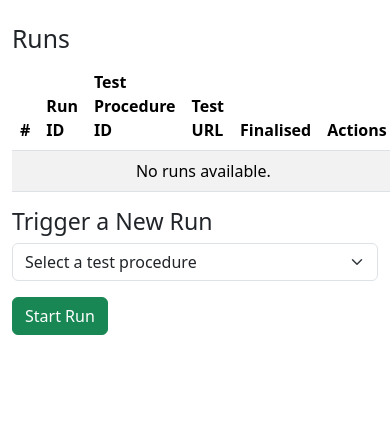
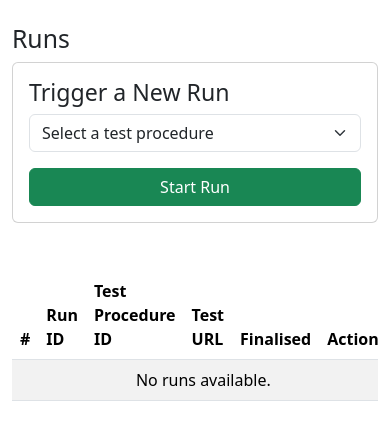
Before and after one commit to bsgip/cactus-ui, a Flask app: template src/cactus_ui/templates/runs.html in a window 390 px wide. Shown: the part 111-551 px from the top of the page. Run offline with Flask 3, Linux system fonts and the light colour scheme; the template is opened without the code that fills it, so the values that code supplies are empty.

Commit message:
make trigger card and shift to top, responsive table

```diff
--- a/src/cactus_ui/templates/runs.html
+++ b/src/cactus_ui/templates/runs.html
@@ -10,8 +10,30 @@
 {% endif %}
 
 <div class="row">
+     <!-- Section for triggering a new run -->
+     <div class="col-12 col-md-4 order-1 order-md-2 mb-4">
+        <div class="card">
+            <div class="card-body">
+                <h3 class="card-title">Trigger a New Run</h3>
+                <form method="POST" id="submit-run-form">
+                    <input type="hidden" name="action" value="trigger">
+                    <div class="mb-3">
+                        <select name="test_procedure_id" id="testProcedure" class="form-select" required>
+                            <option value="" disabled selected>Select a test procedure</option>
+                            {% for procedure in procedures %}
+                            <option value="{{ procedure.test_procedure_id }}">{{ procedure.description }}</option>
+                            {% endfor %}
+                        </select>
+                    </div>
+                    <button id="submit-run-btn" type="submit" class="btn btn-success w-100 w-md-auto">Start Run</button>
+                </form>
+            </div>
+        </div>
+    </div>
+
     <!-- Table displaying runs -->
-    <div class="col-md-8">
+    <div class="col-12 col-md-8 order-2 order-md-1 mt-4 mt-md-0">
+        <div class="table-responsive">
             <table class="table table-striped">
                 <thead>
                     <tr>
@@ -66,25 +88,8 @@
                 {% endif %}
             </div>
         </div>
-
-    <!-- Section for triggering a new run -->
-    <div class="col-md-4">
-        <h3>Trigger a New Run</h3>
-        <form method="POST" id="submit-run-form">
-            <input type="hidden" name="action" value="trigger">
-            <div class="mb-3">
-                <select name="test_procedure_id" id="testProcedure" class="form-select" required>
-                    <option value="" disabled selected>Select a test procedure</option>
-                    {% for procedure in procedures %}
-                    <option value="{{ procedure.test_procedure_id }}">{{ procedure.description }}</option>
-                    {% endfor %}
-                </select>
-            </div>
-            <button id="submit-run-btn" type="submit" class="btn btn-success">Start Run</button>
-        </form>
     </div>
 </div>
-
 <script>
     function submit_run() {
         var form = document.getElementById('submit-run-form')
```
Lines whose indentation alone changed are shown as unchanged.
